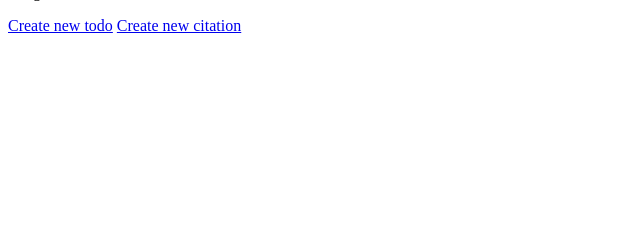
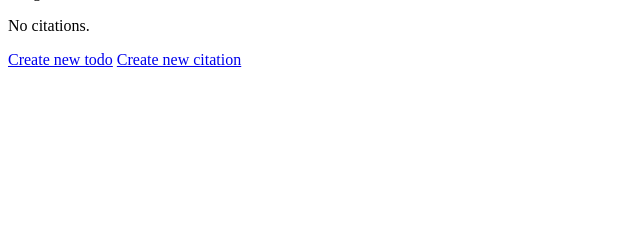
Before and after one commit to aarnif/ohtu-miniprojekti, a Flask app: template src/templates/index.html in a window 1280 px wide. Shown: the part 84-324 px from the top of the page, without its empty margins (0-640 px from the left). Run offline with Flask 3, Linux system fonts and the light colour scheme; the template is opened without the code that fills it, so the values that code supplies are empty.

Commit message:
Display citations in index page

```diff
--- a/src/app.py
+++ b/src/app.py
@@ -1,7 +1,7 @@
 from flask import redirect, render_template, request, jsonify, flash
 from db_helper import reset_db
 from repositories.todo_repository import get_todos, create_todo, set_done
-from repositories.citation_repository import create_citation
+from repositories.citation_repository import get_citations, create_citation
 from config import app, test_env
 from util import validate_todo, validate_citation
 
@@ -9,7 +9,8 @@ from util import validate_todo, validate_citation
 def index():
     todos = get_todos()
     unfinished = len([todo for todo in todos if not todo.done])
-    return render_template("index.html", todos=todos, unfinished=unfinished)
+    citations = get_citations()
+    return render_template("index.html", todos=todos, unfinished=unfinished, citations=citations)
 
 @app.route("/new_todo")
 def new():
--- a/src/templates/index.html
+++ b/src/templates/index.html
@@ -22,6 +22,16 @@ body %}
   {% endfor %}
 </ul>
 
+{% if citations|length == 0 %}
+<p>No citations.</p>
+{% else %}
+<ul>
+  {% for citation in citations %}
+  <li>{{ citation }}</li>
+  {% endfor %}
+</ul>
+{% endif %}
+
 <div>
   <a href="/new_todo">Create new todo</a>
   <a href="/new_citation">Create new citation</a>
```
